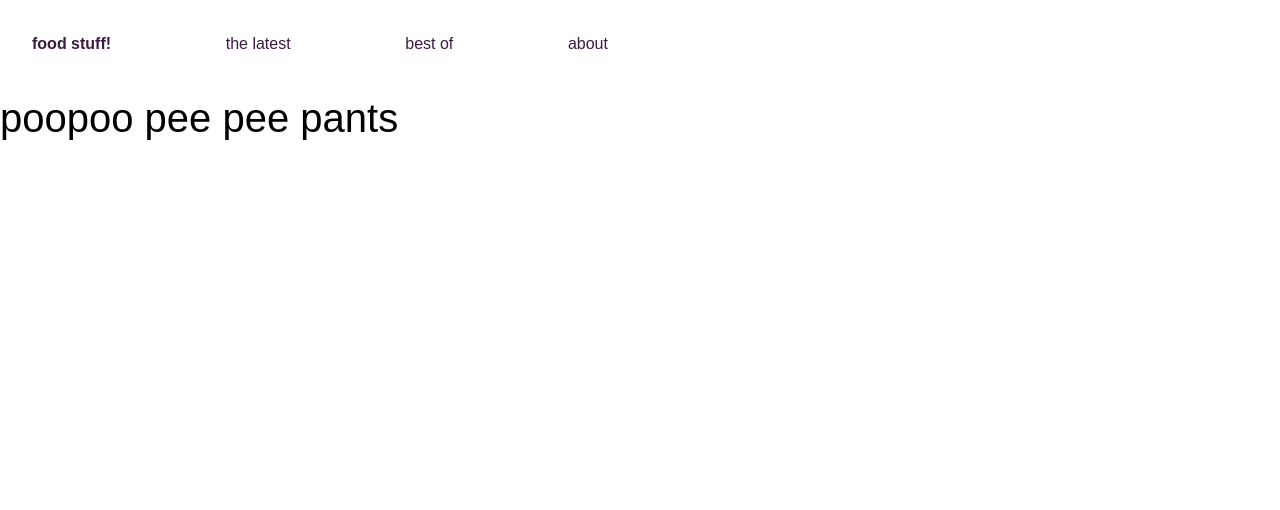
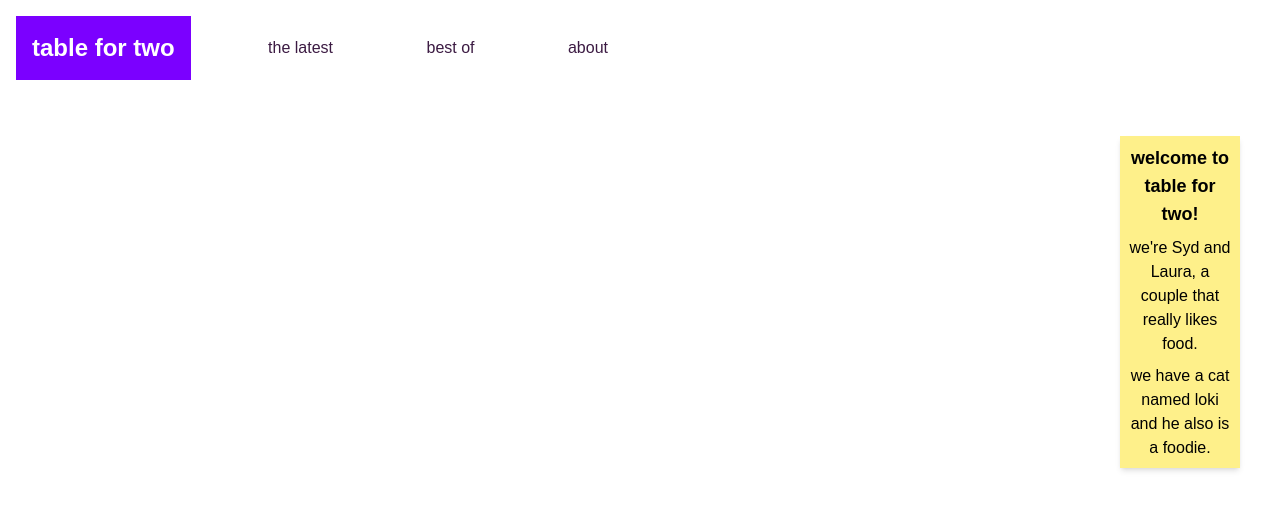
Before and after one commit to sydneyhopp/bloggywoggyfront, a Next.js app: page / in a window 1280 px wide. Shown: the top 510 px of the page. Built offline with nearby package versions, Linux system fonts and the light colour scheme.

Commit message:
updated navbar for logo + index ui

```diff
--- a/components/navbar.tsx
+++ b/components/navbar.tsx
@@ -5,7 +5,7 @@ const Navbar = () => {
     return (
         <nav className="navbar">
 
-            <Link href="/" className="font-bold">food stuff!</Link>
+            <Link href="/" className="title text-2xl">table for two</Link>
             <Link href="/latest">the latest</Link>
             <Link href="/best">best of</Link>
             <Link href="/about">about</Link>
--- a/pages/about.tsx
+++ b/pages/about.tsx
@@ -1,10 +1,12 @@
 import React from "react";
+import Navbar from "@/components/navbar";
 
 export default function About() {
 
     return (
 
         <div>
+            <Navbar/>
             me n laura n loki in sf for a quarter yay
         </div>
 
--- a/pages/best.tsx
+++ b/pages/best.tsx
@@ -1,10 +1,12 @@
 import React from "react";
+import Navbar from "@/components/navbar";
 
 export default function Best() {
 
     return (
 
         <div>
+            <Navbar/>
             welcome to the best of the best mf
         </div>
 
--- a/pages/index.tsx
+++ b/pages/index.tsx
@@ -1,23 +1,18 @@
-import Image from "next/image";
-import { Geist, Geist_Mono } from "next/font/google";
 import Navbar from "@/components/navbar";
-
-
-const geistSans = Geist({
-  variable: "--font-geist-sans",
-  subsets: ["latin"],
-});
-
-const geistMono = Geist_Mono({
-  variable: "--font-geist-mono",
-  subsets: ["latin"],
-});
-
 export default function Home() {
   return (
     <div>
       <Navbar/>
-    <h1>poopoo pee pee pants</h1>
+    <div className="grid grid-cols-[9fr_1fr] p-10">
+      <div>
+
+      </div>
+      <div className="text-center flex flex-col gap-2 bg-yellow-200 p-2 shadow-md">
+        <span className="text-lg font-bold">welcome to table for two!</span>
+        <span> we're Syd and Laura, a couple that really likes food.</span>
+        <span> we have a cat named loki and he also is a foodie.</span>
+      </div>
+    </div>
     </div>
 
 
--- a/pages/latest.tsx
+++ b/pages/latest.tsx
@@ -3,6 +3,7 @@ import React, {useState, useEffect} from "react";
 import axios from "axios";
 import { API_URL, DataProps } from "@/utils/constants";
 import LatestEntry from "@/components/latestEntry";
+import Navbar from "@/components/navbar";
 
 
 const axiosInstance = axios.create({
@@ -40,12 +41,13 @@ export default function Latest() {
         fetchData();
     }, [])
 
-    if (loading) return <p>Loading latest posts...</p>;
+    if (loading) return <div><Navbar /> <p>Loading latest posts...</p></div> ;
     if (error) return <p style={{ color: "red" }}>{error}</p>;
 
     return (
 
         <div>
+            <Navbar/>
             <h2 className="BAAA">Latest from Me & Laura</h2>
             <p>wassup wassup wassuppppppp... here&apos;s the latest from me n laura</p>
             <ul>
--- a/styles/globals.css
+++ b/styles/globals.css
@@ -8,7 +8,7 @@
   left: 5vw;
   display: flex;
   justify-content: space-between;
-  align-items: left;
+  align-items: center;
   background-color: #ffffff;
   color: #3c1b43;
   padding: 1rem;
@@ -25,8 +25,10 @@
   padding: 1rem;
 }
 
-.navbar a.page-title {
+.navbar .title {
+  color:white !important;
   font-weight: bold;
+  background-color: rgb(123, 0, 255);
 }
 
 .navbar a:hover {
```
